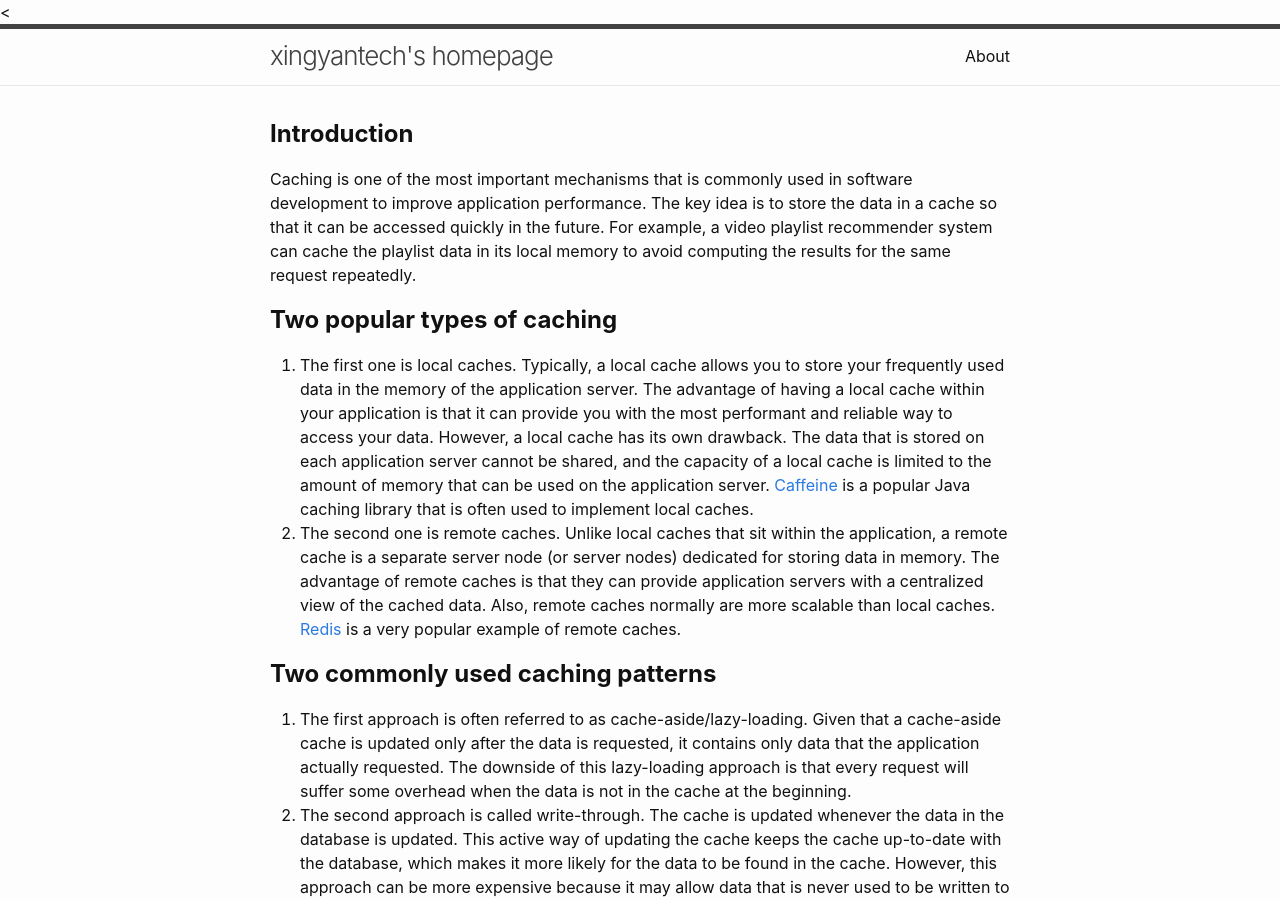
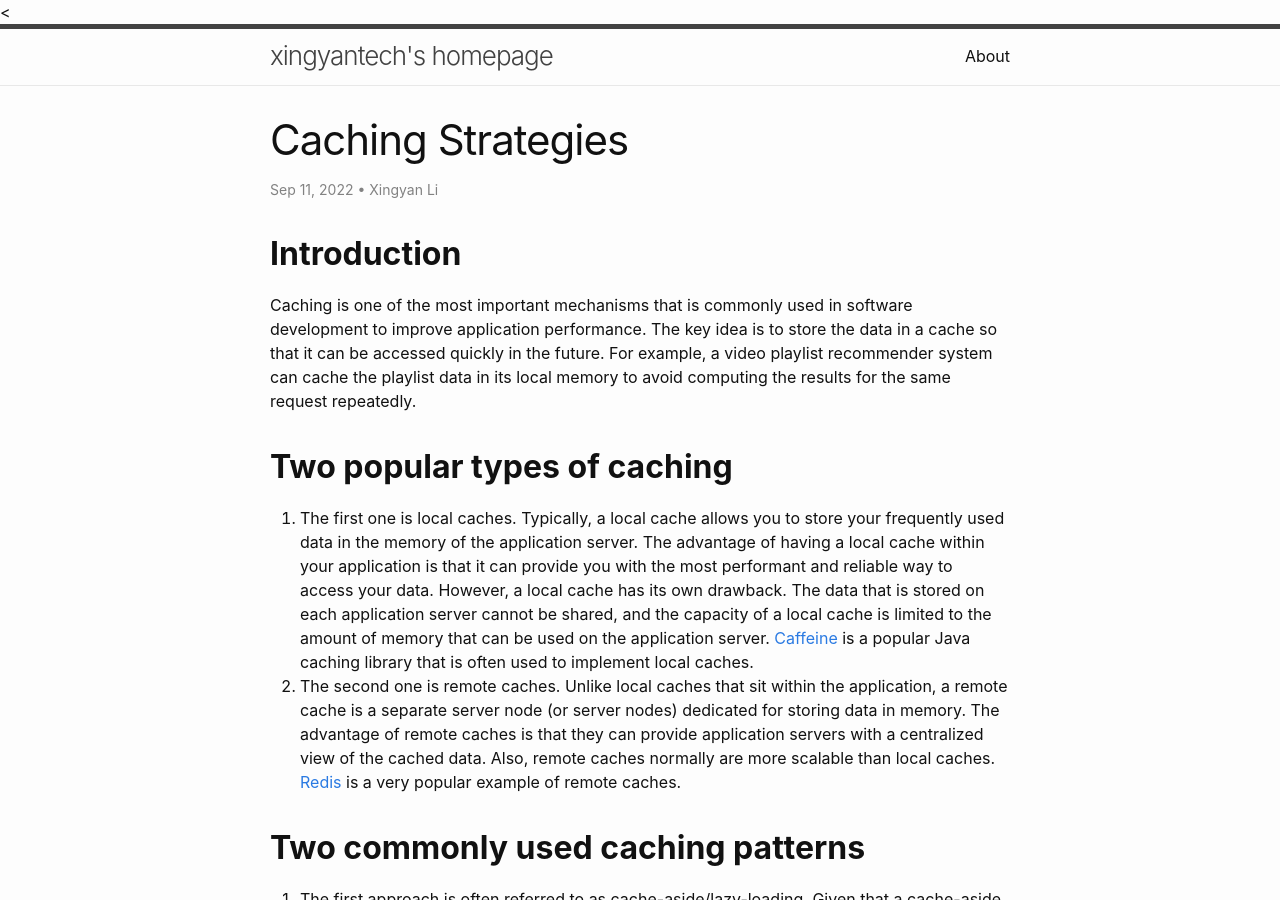
Before and after one commit to xingyantech/xingyantech.github.io, a Jekyll site: the page built from _posts/2022-09-11-Caching-Strategies.md, in a window 1280 px wide and 900 px high. Built offline with Jekyll 4.4.1, drawn with Linux system fonts in a browser that asks for light colours.

Commit message:
modify 2022-09-11-Caching-Strategies.md

```diff
--- a/_posts/2022-09-11-Caching-Strategies.md
+++ b/_posts/2022-09-11-Caching-Strategies.md
@@ -1,7 +1,7 @@
 ---
-layout: default
+layout: post
 title:  "Caching Strategies"
-date: 2022-09-11 13:50:00 -0000
+author: Xingyan Li
 categories: Caching
 ---
 ## **Introduction**
```
